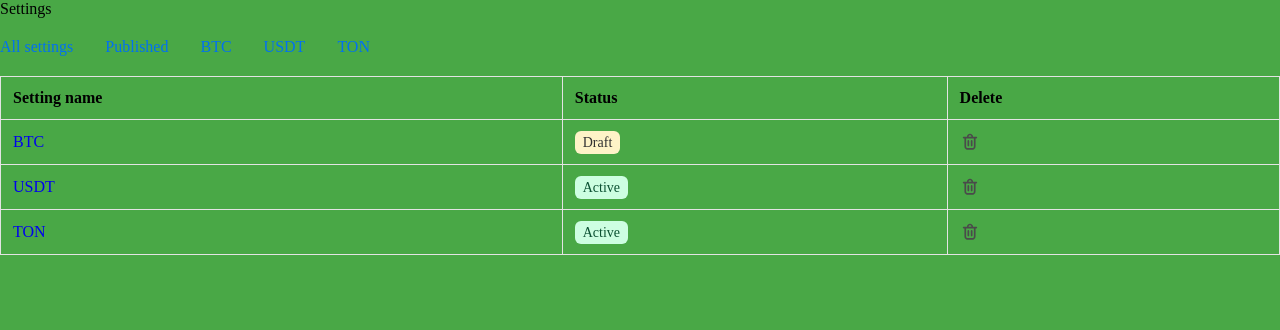
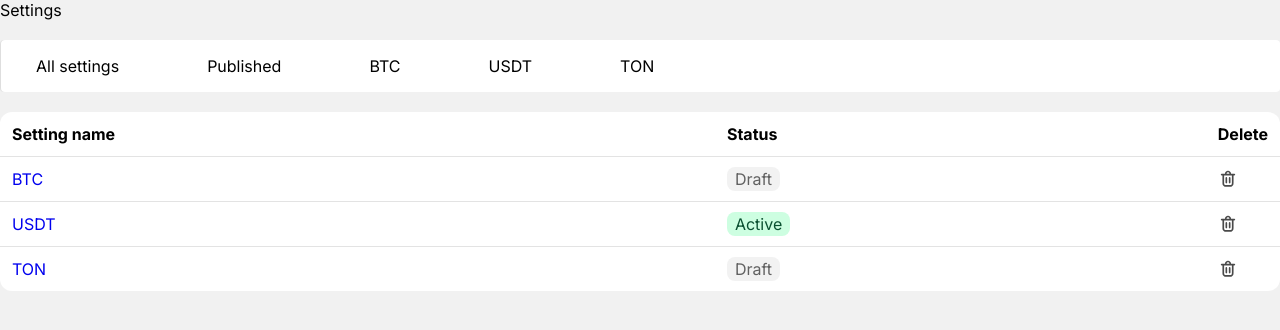
Before and after one commit to VadymKalashnyk/Web_lab, a plain HTML site: page index.html in a window 1280 px wide. Drawn offline with Linux system fonts and the light colour scheme.

Commit message:
feat: виправив помилки

```diff
--- a/index.html
+++ b/index.html
@@ -4,20 +4,22 @@
     <meta charset="UTF-8">
     <meta name="viewport" content="width=device-width, initial-scale=1.0">
     <title>Web site</title>
-    <link rel ="stylesheet" href="./resource/reset.css">
-    <link rel ="stylesheet" href="./resource/style.css">
+    <link rel ="stylesheet" href="./resources/reset.css">
+    <link rel ="stylesheet" href="./resources/style.css">
     <link rel="preconnect" href="https://fonts.googleapis.com" />
-</head>
+    <link href="https://fonts.googleapis.com/css2?family=Inter:ital,opsz,wght@0,14..32,100..900;1,14..32,100..900&display=swap" rel="stylesheet">
 
+  </head>
 <body>
 
       <h1>Settings</h1>
       <div class="wrapper">
-      <a href="#" class="nav-link">All settings</a>
-      <a href="#" class="nav-link">Published</a>
-      <a href="#" class="nav-link">BTC</a>
-      <a href="#" class="nav-link">USDT</a>
-      <a href="#" class="nav-link">TON</a>
+
+        <a href="#" class="nav-link">All settings</a>
+        <a href="#" class="nav-link">Published</a>
+        <a href="#" class="nav-link">BTC</a>
+        <a href="#" class="nav-link">USDT</a>
+        <a href="#" class="nav-link">TON</a>
       </div>
       <table class="table">
   <thead>
@@ -40,7 +42,7 @@
     </tr>
     <tr class="table-elem">
       <td><a href="#"class="table-link">TON</a></td>
-      <td class="status"><span class="active">Active</span></td>
+      <td class="status"><span class="draft">Draft</span></td>
       <td class="delete-icon"><img src="Icon-remove.svg" alt="delete"></td>
     </tr>
   </tbody>
--- a/resource/style.css
+++ /dev/null
@@ -1,80 +0,0 @@
-:root {
-    --Color-text-text: #303030;
-    --Color-bg: #F1F1F1;
-    --Color-icon-icon-success: #29845A;
-    --Color-text-link-link: #0070F3;
-    --Height-table-row: 44px;
-    --Color-bg-fill-fill-success-secondary: #CDFEE1;
-    --Color-text-text-success: #0C5132;
-    --Color-border-border: #E3E3E3;
-}
-
-body{
-  background-color: rgb(73, 168, 70);
-}
-
-.container {
-    width: 100%;
-    max-width: 1376px;
-    margin: 0 auto;
-}
-
-.page-heading {
-    font-family: "Inter", sans-serif;
-    font-size: 24px;
-    font-weight: 700;
-    line-height: 32px;
-    color: var(--Color-text-text);
-}
-
-.table {
-  width: 100%;
-  border-collapse: collapse;
-  margin-top: 20px;
-}
-
-.table th, .table td {
-  border: 1px solid var(--Color-border-border);
-  padding: 12px;
-  text-align: left;
-}
-
-.table-elem {
-  height: var(--Height-table-row);
-}
-
-.status .draft {
-  color: var(--Color-text-text);
-  background-color: #fef3c7;
-  padding: 4px 8px;
-  border-radius: 6px;
-  font-size: 14px;
-}
-
-.status .active {
-  color: var(--Color-text-text-success);
-  background-color: var(--Color-bg-fill-fill-success-secondary);
-  padding: 4px 8px;
-  border-radius: 6px;
-  font-size: 14px;
-}
-
-.nav-link {
-  margin-right: 16px;
-  color: var(--Color-text-link-link);
-  font-weight: 500;
-}
-
-.nav-link:hover {
-  text-decoration: underline;
-}
-
-.delete-icon img {
-  cursor: pointer;
-}
-
-.wrapper {
-  display: flex;
-  gap: 16px;
-  margin: 20px 0;
-}
--- /dev/null
+++ b/resources/style.css
@@ -0,0 +1,95 @@
+
+
+body{
+  font-family: "Inter", sans-serif;
+  font-style: normal;
+  background-color: #f1f1f1;
+}
+
+.container {
+  padding: 0 30px;
+  display: flex;
+  flex-direction: column;
+  gap: 27px;
+}
+
+.h1{
+     color: #000;
+  text-align: center;
+  font-size: 54px;
+  font-weight: bold;
+  line-height: 32px;
+  letter-spacing: -0.2px;
+  text-align: start;
+}
+
+.table {
+  width: 100%;
+  background-color: #fff;
+  border-radius: 12px;
+  border-collapse: collapse;
+}
+
+.table th, .table td {
+  border: 1px solid var(--Color-border-border);
+  padding: 12px;
+  text-align: left;
+}
+
+.table-elem {
+  height: 44px;
+  border-top: 1px solid #e3e3e3;
+}
+
+.status {
+  height: 20px;
+}
+
+.draft {
+  background-color: #f2f2f2;
+  border-radius: 8px;
+  width: 45px;
+  color: #616161;
+  padding: 2px 8px;
+}
+
+.active {
+ background-color: #cdfee1;
+  border-radius: 8px;
+  width: 52px;
+  color: #0c5132;
+  padding: 2px 8px;
+}
+
+
+
+.nav-link {
+  color: #000;
+  display: flex;
+  height: 100%;
+  align-items: center;
+  justify-content: center;
+  padding: 10px 36px;
+  min-width: 80px;
+  white-space: nowrap;
+  flex-shrink: 0;
+}
+
+
+
+.delete-icon  {
+  cursor: pointer;
+  width: 20px;
+  height: 20px;
+}
+
+.wrapper {
+  display: flex;
+  gap: 16px;
+  margin: 20px 0;
+  width: 100%;
+  background-color: #fff;
+  height: 52px;
+  border-radius: 4px;
+  box-shadow: 1px 0 0 0 rgba(0, 0, 0, 0.13) inset;
+}
```
Also changed, not shown: resources/reset.css (renamed from resource/reset.css).
